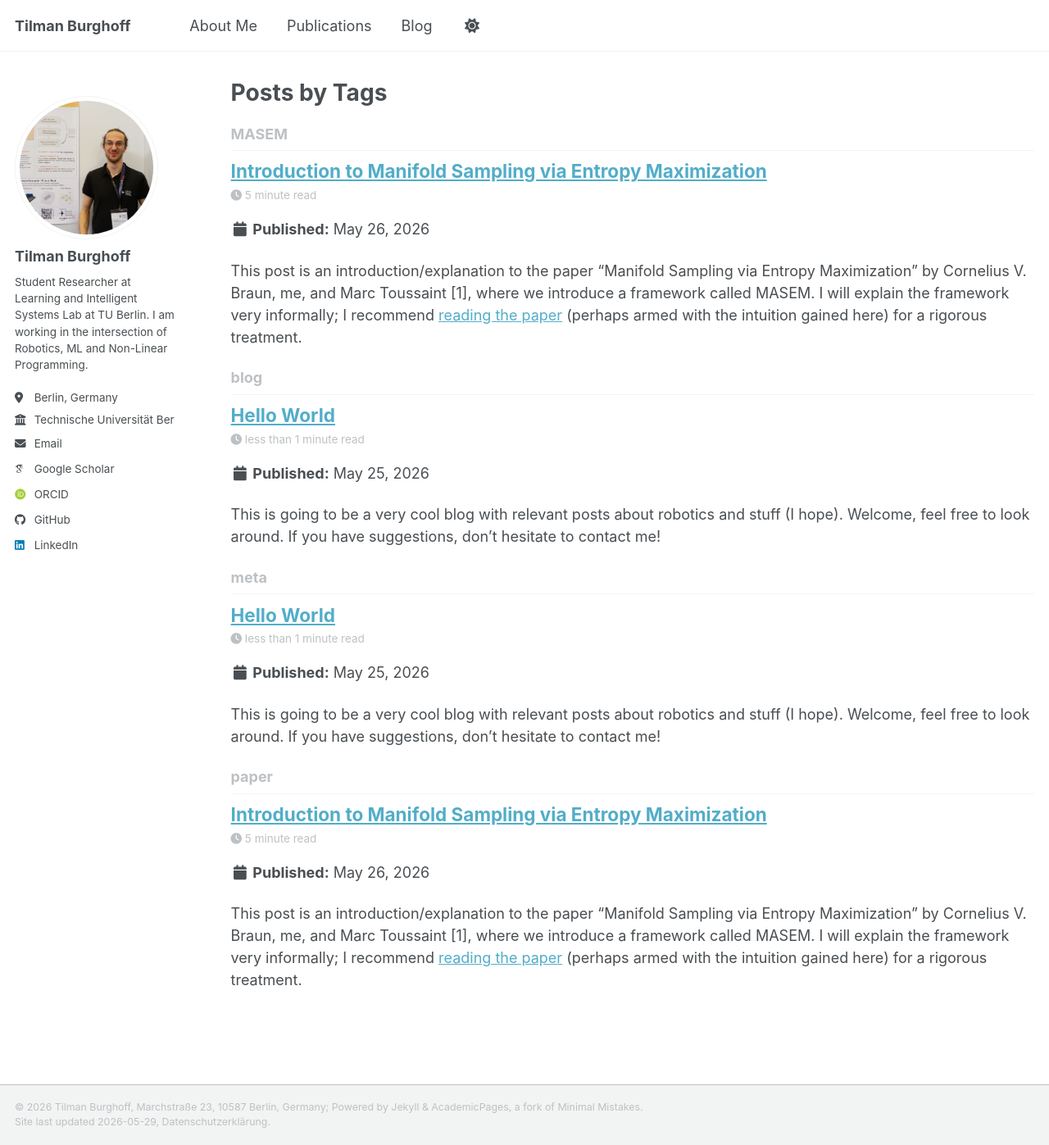
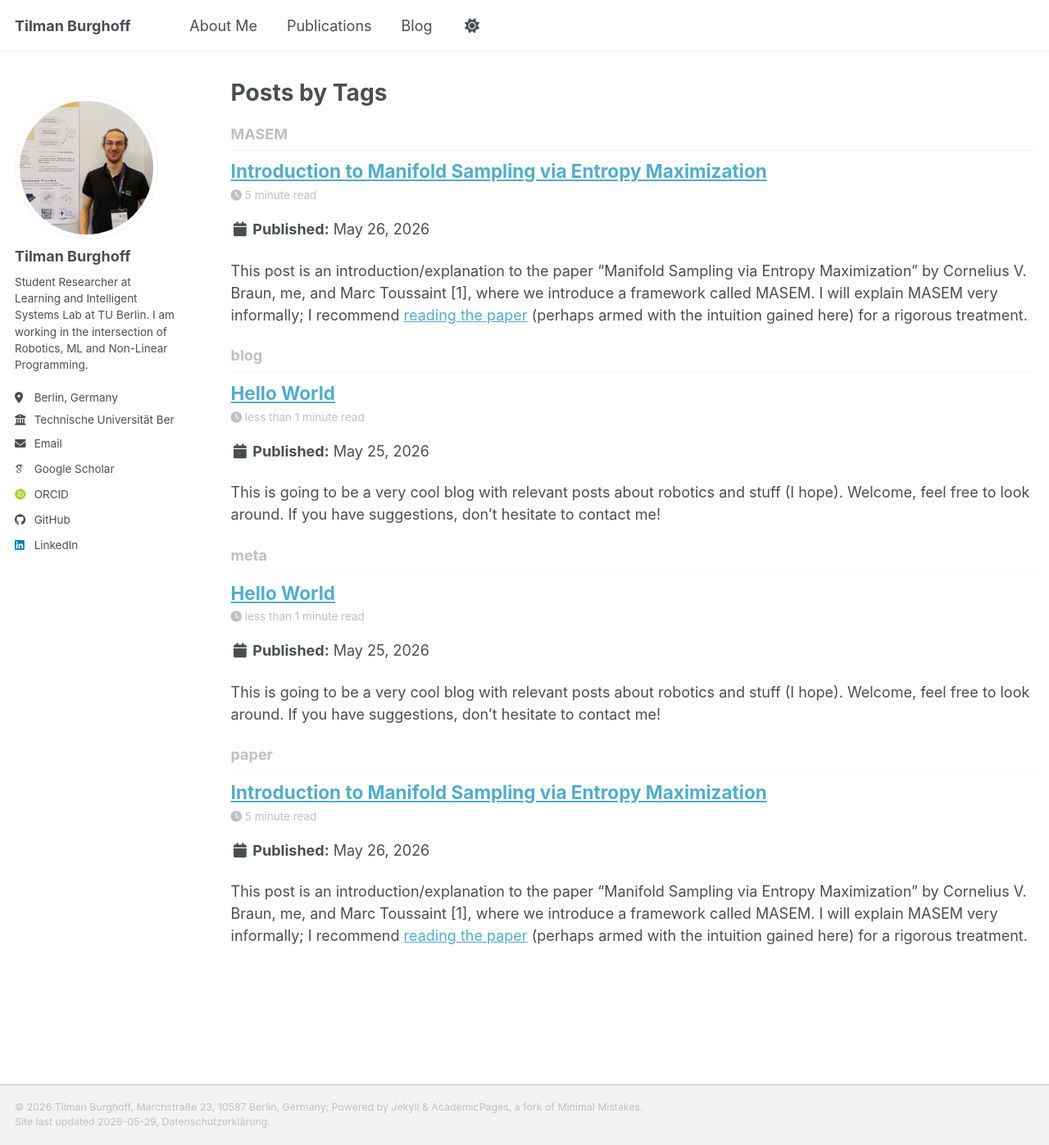
Before and after one commit to Tilman-Burghoff/Tilman-Burghoff.github.io, a Jekyll site: the page built from _pages/tag-archive.html, in a window 1280 px wide and 1397 px high. Shown: the whole window at 82% size. Built offline with Jekyll 4.4.1, drawn with Linux system fonts in a browser that asks for light colours; some web fonts are replaced; a script bundle is joined from its source files by our own code; library files that are not in the unit come from our copies.

```diff
--- a/_posts/2026-05-26-masem-intro.md
+++ b/_posts/2026-05-26-masem-intro.md
@@ -6,7 +6,7 @@
   - paper
   - MASEM
 ---
-This post is an introduction/explanation to the paper “Manifold Sampling via Entropy Maximization” by Cornelius V. Braun, me, and Marc Toussaint \[1\], where we introduce a framework called MASEM. I will explain the framework very informally; I recommend [reading the paper](https://arxiv.org/pdf/2605.12338) (perhaps armed with the intuition gained here) for a rigorous treatment.
+This post is an introduction/explanation to the paper “Manifold Sampling via Entropy Maximization” by Cornelius V. Braun, me, and Marc Toussaint \[1\], where we introduce a framework called MASEM. I will explain MASEM very informally; I recommend [reading the paper](https://arxiv.org/pdf/2605.12338) (perhaps armed with the intuition gained here) for a rigorous treatment.
 
 ## Sampling under Constraints
 
@@ -22,7 +22,7 @@
 
 ![This image shows three plots. Each plot displays the samples generated by a method. The first one shows the samples of NHR, the second one of MASEM-NHR (our method) and the third one the ground truth. The samples are on two disk. In the NHR plot, it is clearly visible that a large part of the samples are in the smaller disk, way more then in the ground truth distribution. MASEM-NHR and the ground truth look very similar.](/images/masem-2d_rows.svg)
 
-This is where MASEM, our method, comes in. We combine a local sampler as described above with a resampling step. The local sampler mixes points within components, while the resampling step takes care of global allocation. It takes points from crowded components and moves them towards those with little samples. In essence, MASEM helps the particles spread out fairly across all components of the constraint set.
+This is where our method MASEM comes in. We combine a local sampler as described above with a resampling step. The local sampler mixes points within components, while the resampling step takes care of global allocation. It takes points from crowded components and moves them towards those with little samples. In essence, MASEM helps the particles spread out fairly across all components of the constraint set.
 
 Interestingly, we only need local information to do that. Each point estimates its distance to its closest neighbors. If this distance is small, it means the neighborhood of this point is crowded and it likely belongs to an oversampled component. Conversely, if the distance is large, the point likely lies in an undersampled component. By treating these points with large neighbor distances as more important, we balance points between different components.
 
```
Also changed, not shown: other parts of _posts/2026-05-26-masem-intro.md (+1 -1 lines).
